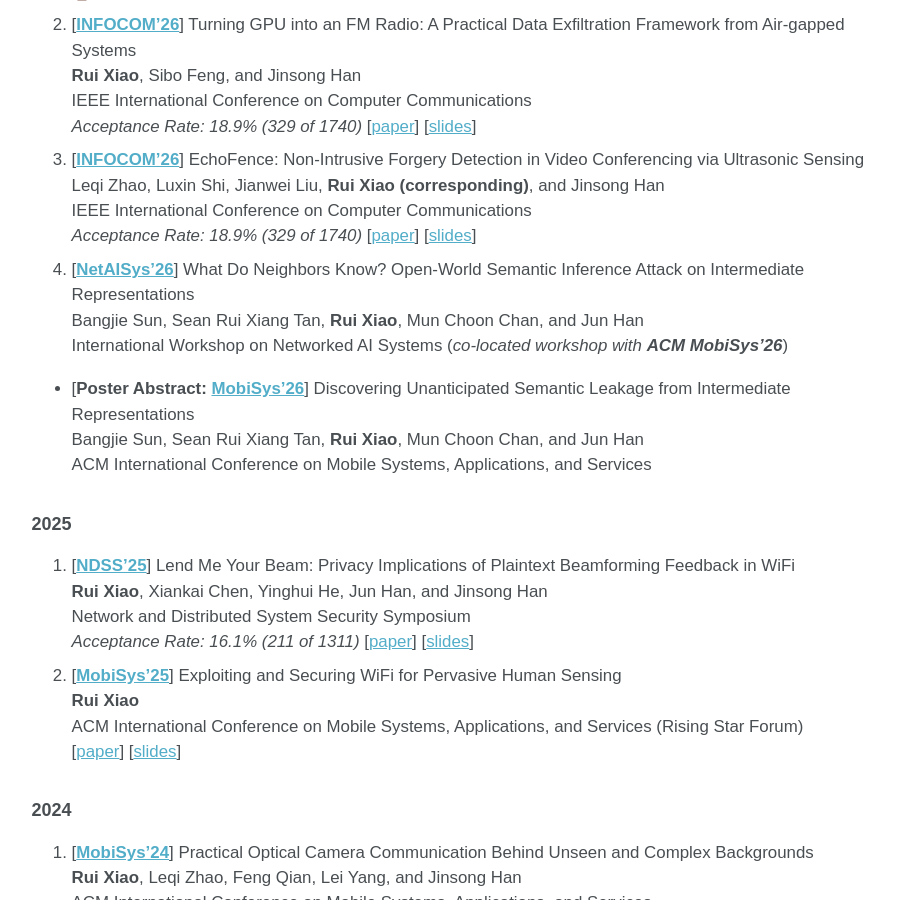
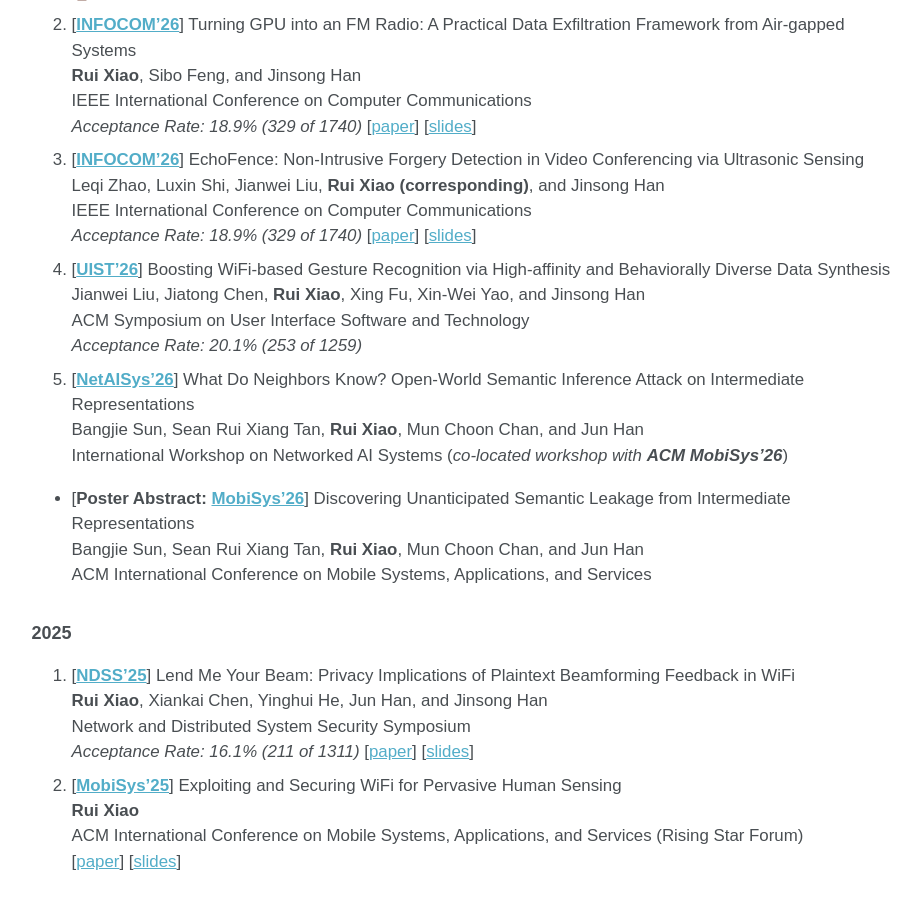
Before and after one commit to ruixiao24/ruixiao24.github.io, a Jekyll site: the page built from _pages/publications.md, in a window 1280 px wide and 900 px high, scrolled down 382 px. Shown: the whole window, without its empty margins (250-1171 px from the left). Built offline with Jekyll 4.4.1, drawn with Linux system fonts in a browser that asks for light colours.

Commit message:
Update publications with new conference entries

```diff
--- a/_pages/publications.md
+++ b/_pages/publications.md
@@ -18,6 +18,10 @@
    Leqi Zhao, Luxin Shi, Jianwei Liu, **Rui Xiao (corresponding)**, and Jinsong Han
    IEEE International Conference on Computer Communications
    *Acceptance Rate: 18.9% (329 of 1740)* [[paper](https://ruixiao24.github.io/files/echofense-infocom26.pdf)]  [[slides](https://ruixiao24.github.io/files/infocom26-echofense-slides.pdf)]
+1. [**[UIST'26](https://uist.acm.org/2026/)**] Boosting WiFi-based Gesture Recognition via High-affinity and Behaviorally Diverse Data Synthesis
+   Jianwei Liu, Jiatong Chen, **Rui Xiao**, Xing Fu, Xin-Wei Yao, and Jinsong Han
+   ACM Symposium on User Interface Software and Technology
+   *Acceptance Rate: 20.1% (253 of 1259)*
 1. [**[NetAISys'26](https://netaisys.github.io/)**] What Do Neighbors Know? Open-World Semantic Inference Attack on Intermediate Representations
    Bangjie Sun, Sean Rui Xiang Tan, **Rui Xiao**, Mun Choon Chan, and Jun Han
    International Workshop on Networked AI Systems (*co-located workshop with **ACM MobiSys'26***)
```
